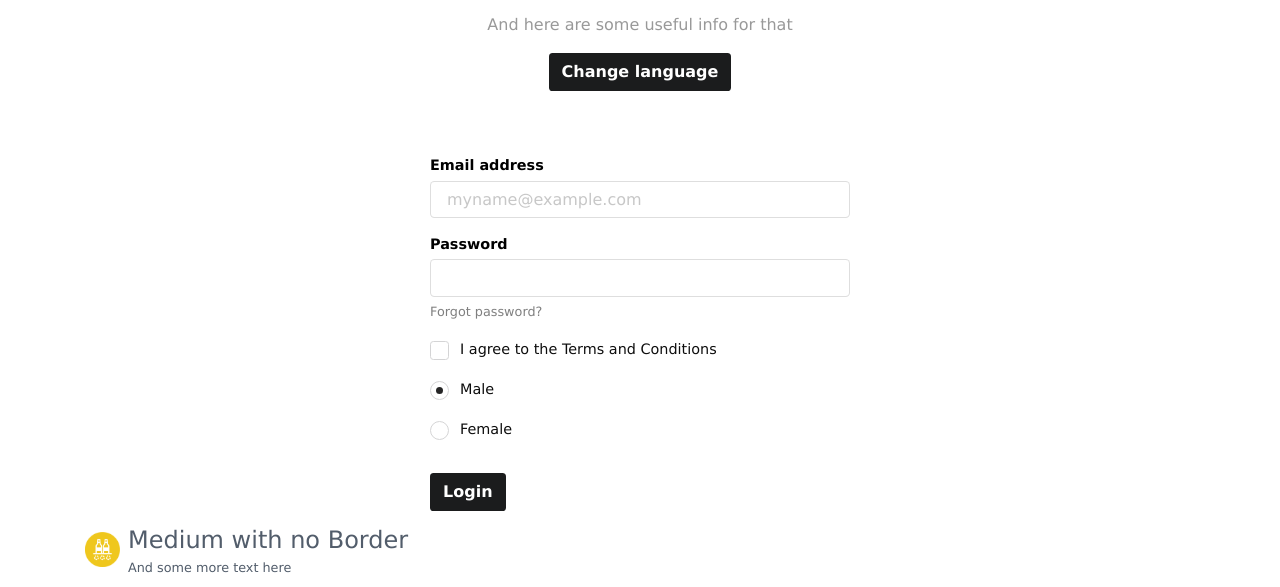
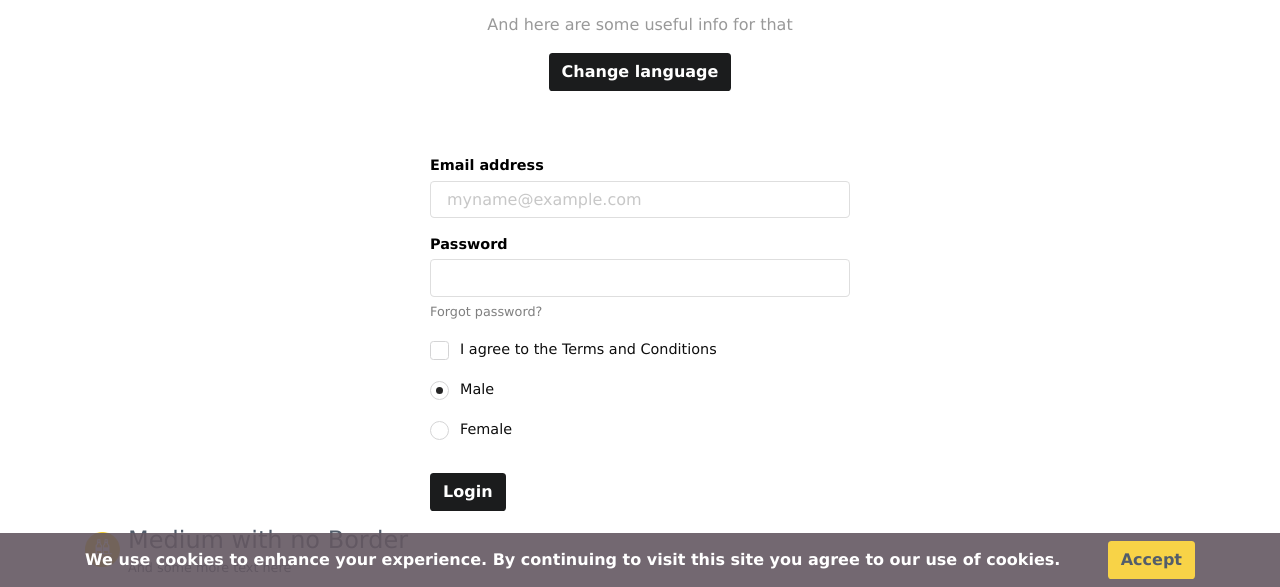
Before and after one commit to Ostobas/css-basic, a website: page index.html in a window 1280 px wide. Shown: the part 213-800 px from the top of the page. Drawn offline with Linux system fonts and the light colour scheme.

Commit message:
added cookie functions to ui

```diff
--- a/css/3-cookie-banner.css
+++ b/css/3-cookie-banner.css
@@ -32,5 +32,5 @@
     color: #f8d347;
 }
 .cookie-banner .content + .btn {
-    padding-left: .75rem;
+    margin-left: 1rem;
 }
--- a/js/cookie.js
+++ b/js/cookie.js
@@ -21,6 +21,8 @@ function checkCookieAgree() {
         createCookieBanner()
     }
 }
+
+checkCookieAgree()
 
 // Create the cookie banner
 function createCookieBanner() {
--- a/js/main.js
+++ b/js/main.js
@@ -58,4 +58,20 @@ function callback(result) {
 // ui.openCollapse()
 // ui.closeCollapse()
 
-document.querySelector('.link')
+// Set up the cookie-banner
+ui.cookieBanner({
+    name: 'cookieAgree',    // Optional
+    value: true,            // Optional
+    expire: 14,             // Optional, in days
+    text: 'We use cookies to enhance your experience. By continuing to visit this site you agree to our use of cookies.'
+})
+
+// Create a cookie
+// ui.cookie({
+//     name: 'newCookie',
+//     value: {
+//         content: 'sdljfnskjdbdvsvsdfvsdfvkajbdc',
+//         other: 'sdljnjoienwienc'
+//     },
+//     expire: 1              // Optional, in days
+// })
--- a/js/ui.js
+++ b/js/ui.js
@@ -408,6 +408,102 @@
                 }
             }
             return siblingList
+        },
+
+        /*-----------------------
+                Cookie functions
+        -------------------------*/
+
+        cookie: function(obj) {
+            // Default values
+            var name = obj.name || '',
+                value = obj.value || false,
+                expire = obj.expire || 14
+            // Set the expire date
+            var date = new Date()
+            // Expire time in days, have to turn into milisec
+            date.setTime(date.getTime() + (expire * 1000 * 3600 * 24));
+            var expires = "expires=" + date.toUTCString()
+            document.cookie = name + "=" + value + ";" + expires
+        },
+
+        cookieBanner: function(obj) {
+            // Set up a cookie banner with given parameters
+            var options = {
+                // Give the default values to the obtions
+                name: obj.name || 'cookieAgree',
+                value: obj.value || true,
+                expire: obj.expire || 14,
+                text: obj.text || ''
+            }
+
+            // Check is the cookie already exist
+            if(this.isCookieExist(options.name)) {
+                return true
+            } else {
+                this.createCookieBanner(options)
+                return options
+            }
+
+        },
+
+        isCookieExist: function(name) {
+            // Check if the cookie exist
+            if (document.cookie.split(';').filter(function(item) {
+                return item.indexOf(name + '=') >= 0
+            }).length) {
+                // The cookie exist
+                return true
+            } else {
+                return false
+            }
+        },
+
+        createCookieBanner: function(obj) {
+            var cookie = {
+                name: obj.name || '',
+                value: obj.value || false,
+                expire: obj.expire || 14
+            }
+            var self = this
+
+            // Create the banner div
+            var cookieBanner = document.createElement('div')
+            cookieBanner.classList.add('cookie-banner')
+
+            // Create the container
+            var container = document.createElement('div')
+            container.classList.add('container')
+
+            // Create the content
+            var content = document.createElement('div')
+            content.classList.add('content')
+            content.textContent = obj.text
+            container.appendChild(content)
+
+            // Create the button
+            var btn = document.createElement('button')
+            btn.className = 'btn banana'
+            btn.textContent = 'Accept'
+            container.appendChild(btn)
+
+            // Append the banner to body
+            cookieBanner.appendChild(container)
+            document.querySelector('body').appendChild(cookieBanner)
+
+            // Add the remove banner listener
+            btn.addEventListener('click', function() {
+                self.removeCookieBanner(cookieBanner, cookie)
+            })
+        },
+
+        removeCookieBanner: function(banner, obj) {
+            this.cookie(obj)
+            banner.classList.add('removing')
+            // Timeout because of the animation
+            setTimeout(function() {
+                banner.remove()
+            }, 200)
         }
 
     }
```
Also changed, not shown: index.html (+1 -0 lines).
